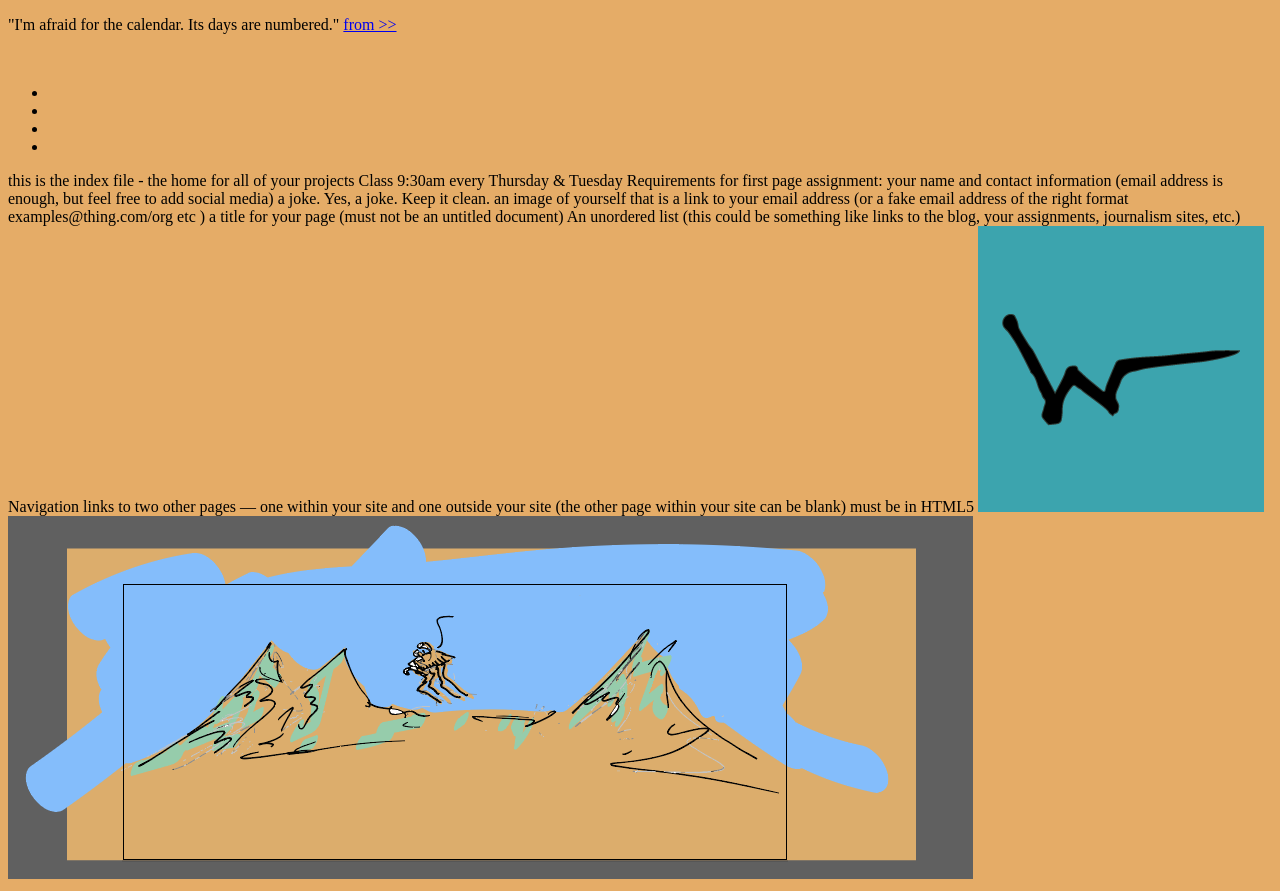
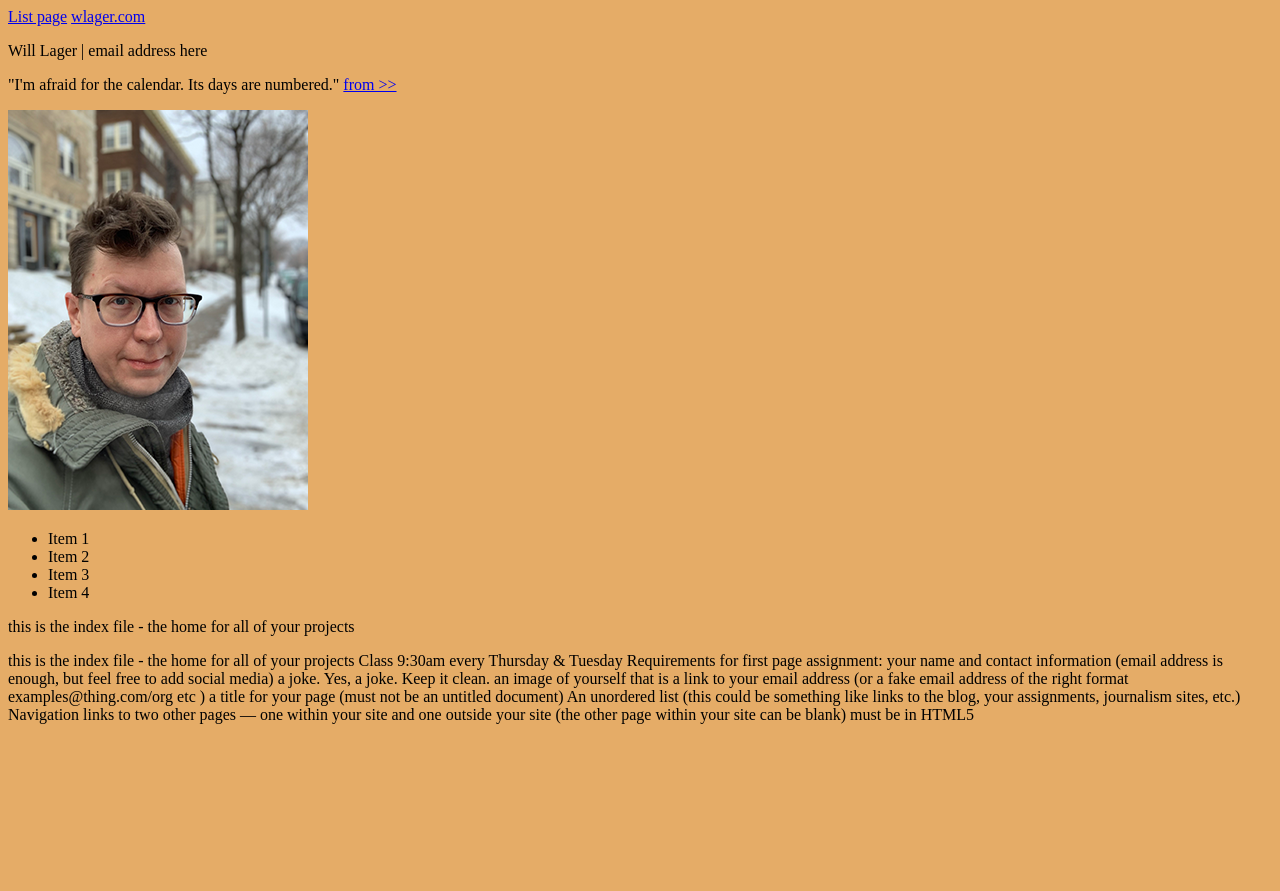
Before and after one commit to 4502-7502-FALL20203/September-7-example, a plain HTML site: page index.html in a window 1280 px wide. After the commit the page ends 800 px from the top, so only its background shows below. Drawn offline with Linux system fonts and the light colour scheme.

Commit message:
example update

```diff
--- a/index.html
+++ b/index.html
@@ -32,22 +32,30 @@
   </head>
 
 	<main>
+		<nav>
+			<a href="list.html">List page</a>
+			<a href="https://wlager.com">wlager.com</a>
+		</nav>
+		<p>Will Lager | email address here </p>
+		<p>"I'm afraid for the calendar. Its days are numbered." <a href="https://www.countryliving.com/life/a27452412/best-dad-jokes/">from >></a></p>
+		<p></p>
+
+		<a href="mailto:email@example.com?subject=Mail from our Website">
+
+			<img src="img/will_lager.png">
+		</a>
+
+		<ul>
+			<li>Item 1</li>
+			<li>Item 2</li>
+			<li>Item 3</li>
+			<li>Item 4</li>
+
+		</ul>
 
 		<p></p>
-		<p>"I'm afraid for the calendar. Its days are numbered." <a href="https://www.countryliving.com/life/a27452412/best-dad-jokes/">from >></a></p>
 		<p></p>
-		<img src="">
-
-		<ul>
-			<li></li>
-			<li></li>
-			<li></li>
-			<li></li>
-
-		</ul>
-		<p></p>
-		<p></p>
-		<p></p>
+		<p>this is the index file - the home for all of your projects</p>
 
 
 
@@ -67,8 +75,8 @@
 
 
 
-	<img src="img/wlager.png">
-	<img src="img/crab.png">
+	<!-- <img src="img/wlager.png"> -->
+	<!-- <img src="img/crab.png"> -->
 
 
 	</main>
```
Also changed, not shown: img/will_lager.png (added), 2 other files.
